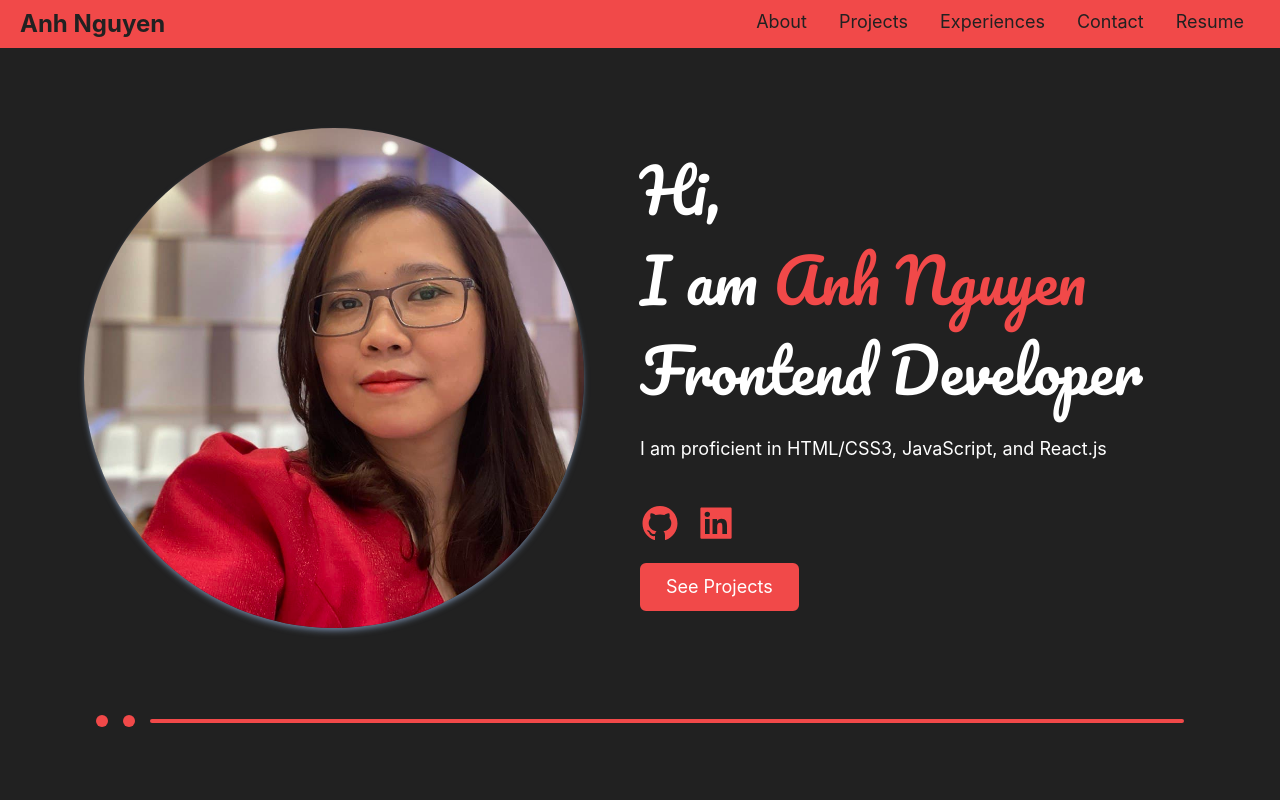
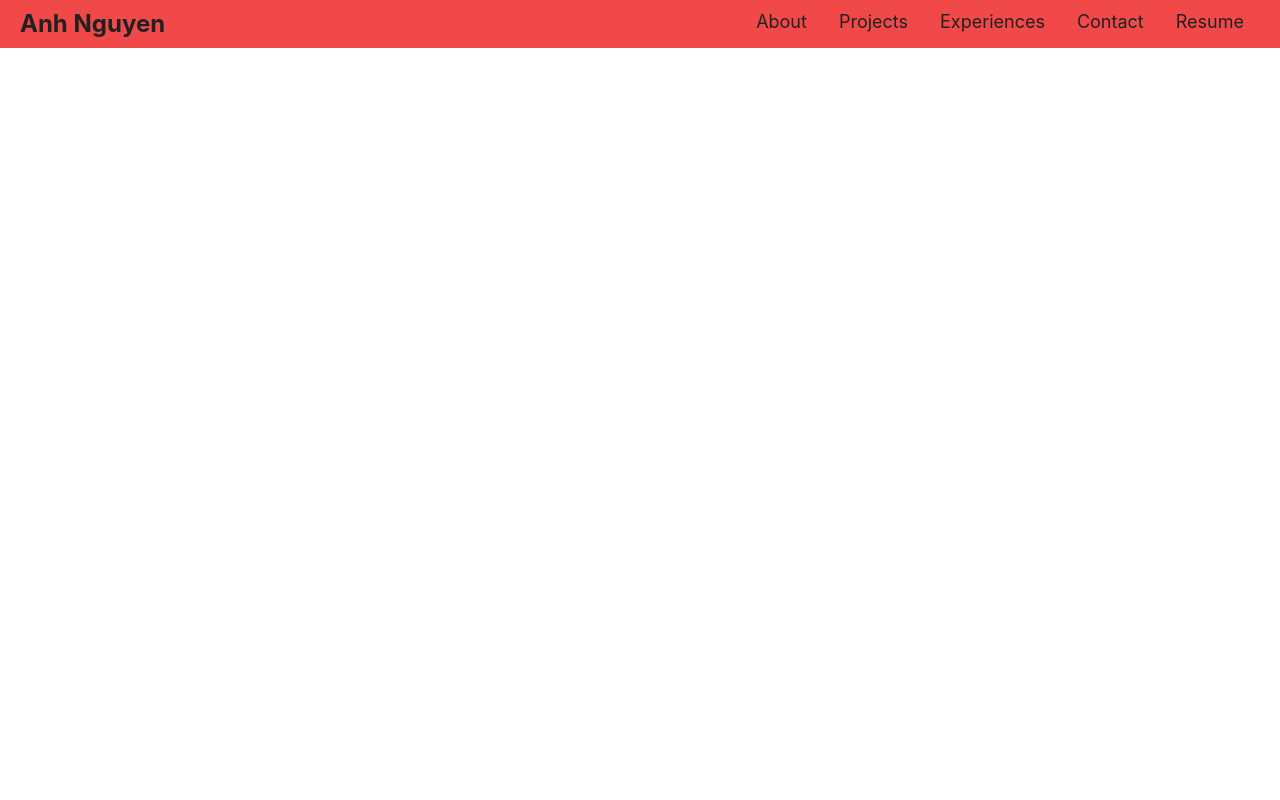
Before and after one commit to HoangAnh31/anhnguyen-portfolio, a React (Create React App) app: page / in a window 1280 px wide. Shown: the top 800 px of the page. Built offline with nearby package versions, Linux system fonts and the light colour scheme.

Commit message:
update path home

```diff
--- a/src/App.js
+++ b/src/App.js
@@ -9,7 +9,7 @@ function App() {
     <>
       <Header />
       <Routes>
-        <Route path="/" element={<Home />} />
+        <Route path="/anhnguyen-portfolio/" element={<Home />} />
       </Routes>
     </>
   );
```
